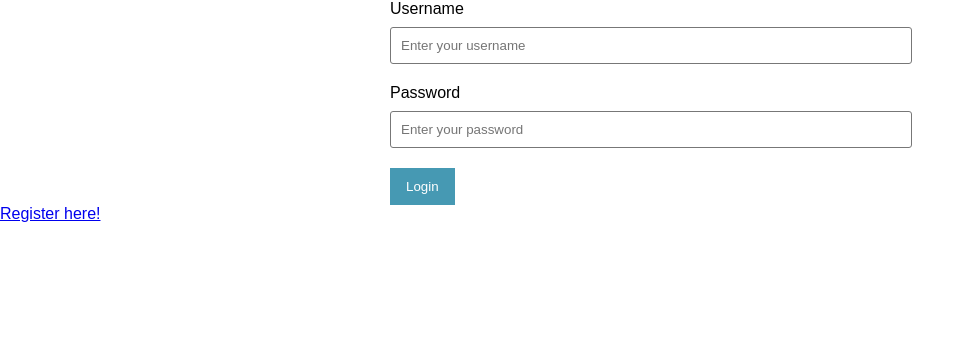
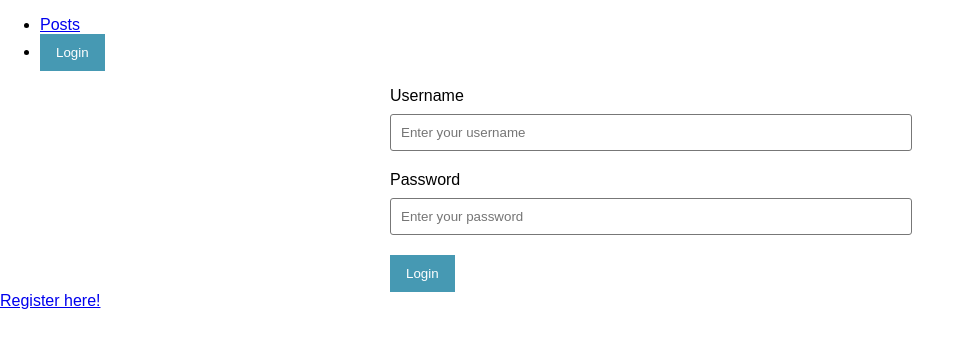
Before and after one commit to TeemuJal/React-App, a React (Create React App) app in the folder react-app/: page /login in a window 1280 px wide. Shown: the top 348 px of the page, without its empty margins (0-974 px from the left). Built offline with nearby package versions, Linux system fonts and the light colour scheme; no server answers.

Commit message:
Added navigation bar to the frontend

```diff
--- a/react-app/src/App.js
+++ b/react-app/src/App.js
@@ -4,6 +4,7 @@ import { Route, Redirect } from 'react-router-dom';
 import Login from './loginForm';
 import RegistrationForm from './registrationForm';
 import Posts from './postsPage';
+import Nav from './nav';
 
 const initialState = {
   loggedIn: null
@@ -52,20 +53,43 @@ export default class App extends React.Component {
   render() {
   return (
     <div className="App">
-        {/* Render Posts component only after loggedIn state has been checked */}
+        {/* Render components only after loggedIn state has been checked */}
         {this.state.loggedIn !== null && (
           <Route
             exactly
-            render={(props) => <Posts {...props} loggedIn={this.state.loggedIn} />}
+            render={(props) => (
+              <div>
+                <Nav {...props} loggedIn={this.state.loggedIn} handler={this.handler} />
+                <Posts {...props} loggedIn={this.state.loggedIn} />
+              </div>
+            )}
             path="/posts"
           />
         )}
+        {this.state.loggedIn !== null && (
         <Route
           exactly
-          render={(props) => <Login {...props} handler={this.handler} />}
+            render={(props) => (
+              <div>
+                <Nav {...props} loggedIn={this.state.loggedIn} handler={this.handler} />
+                <Login {...props} handler={this.handler} />
+              </div>
+            )}
           path="/login"
         />
-        <Route exactly component={RegistrationForm} path="/register" />
+        )}
+        {this.state.loggedIn !== null && (
+          <Route
+            exactly
+            render={(props) => (
+              <div>
+                <Nav {...props} loggedIn={this.state.loggedIn} handler={this.handler} />
+                <RegistrationForm/>
+              </div>
+            )}
+            path="/register"
+          />
+        )}
 
         {this.state.redirect !== false && (
           <Redirect to={this.state.redirect} />
--- /dev/null
+++ b/react-app/src/nav.js
@@ -0,0 +1,44 @@
+import React from 'react';
+import { Link, Redirect } from 'react-router-dom';
+
+export default class Nav extends React.Component {
+  constructor(props) {
+    super(props);
+    this.state = {
+      loggedIn: props.loggedIn
+    };
+  }
+  logoutHandler = (e) => {
+    localStorage.removeItem("userToken");
+    this.props.handler(false);
+    this.props.history.push('/login');
+  }
+  loginHandler = (e) => {
+    this.props.history.push('/login');
+  }
+  render() {
+    return (
+      <nav className="Nav">
+        <div className="Nav__container">
+          <div className="Nav__right">
+            <ul className="Nav__item-wrapper">
+              <li className="Nav__item">
+                <Link className="Nav__link" to="/posts">Posts</Link>
+              </li>
+              {this.state.loggedIn && (
+                <li className="Nav__item">
+                  <button onClick={e=>this.logoutHandler(e)}>Logout</button>
+                </li>
+              )}
+              {!this.state.loggedIn && (
+                <li className="Nav__item">
+                  <button onClick={e=>this.loginHandler(e)}>Login</button>
+                </li>
+              )}
+            </ul>
+          </div>
+        </div>
+      </nav>
+    );
+  }
+}
```
